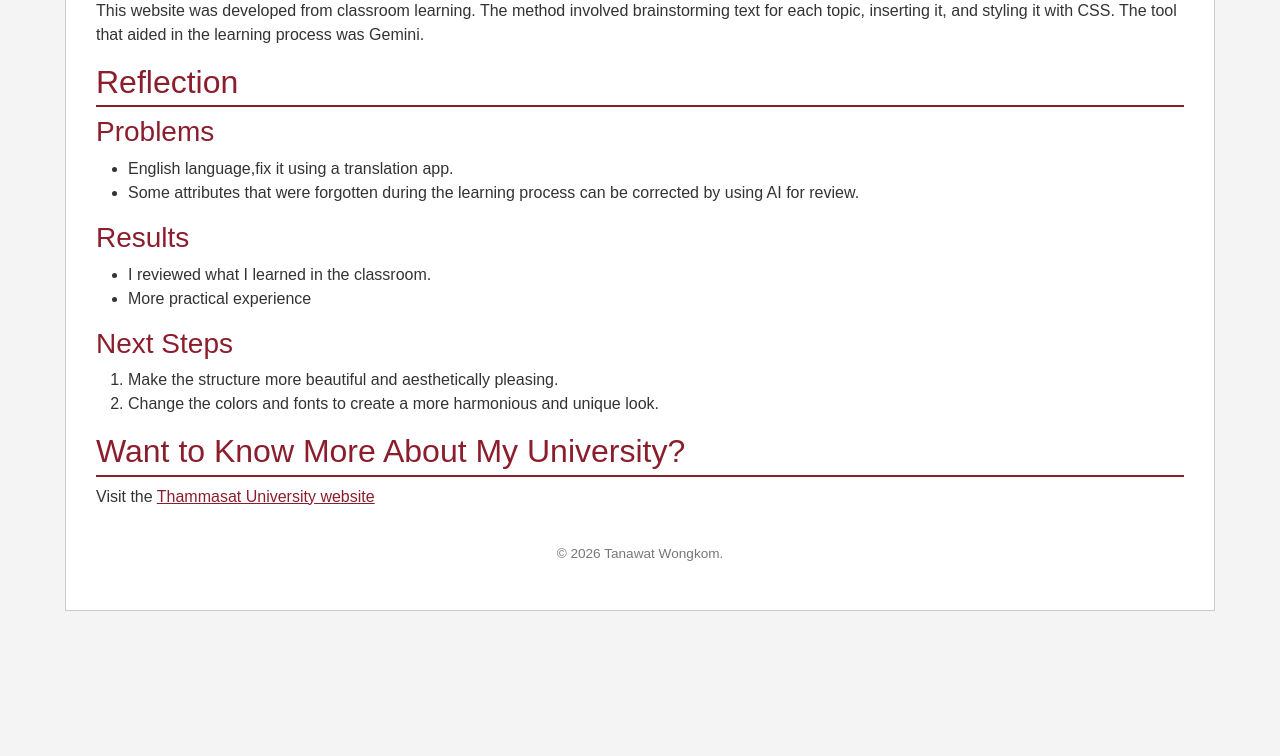
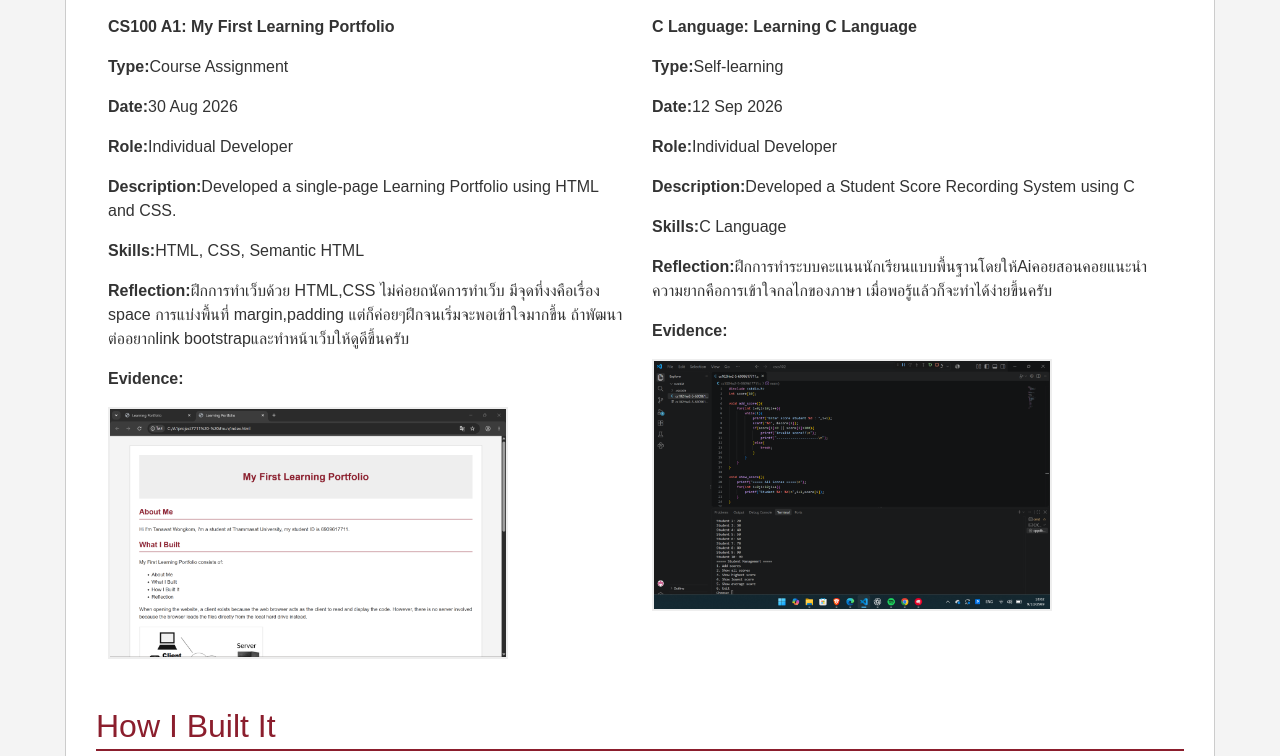
Before and after one commit to tanawatwon-crypto/A2_6909617711, a plain HTML site: page index.html in a window 1280 px wide. Shown: the part 653-1409 px from the top of the page. Before the commit the page ends 1294 px from the top, so only its background shows below. Drawn offline with nearby package versions, Linux system fonts and the light colour scheme.

Commit message:
Add portfolio items and improve website content (#2)

```diff
--- a/index.html
+++ b/index.html
@@ -1,9 +1,11 @@
 <!DOCTYPE html>
-<html lang ="en">
+<html lang="en">
+
 <head>
     <meta charset="UTF-8">
     <meta name="viewport" content="width=device-width, initial-scale=1.0">
-    <link href="https://cdn.jsdelivr.net/npm/bootstrap@5.3.8/dist/css/bootstrap.min.css" rel="stylesheet" integrity="sha384-sRIl4kxILFvY47J16cr9ZwB07vP4J8+LH7qKQnuqkuIAvNWLzeN8tE5YBujZqJLB" crossorigin="anonymous">
+    <link href="https://cdn.jsdelivr.net/npm/bootstrap@5.3.8/dist/css/bootstrap.min.css" rel="stylesheet"
+        integrity="sha384-sRIl4kxILFvY47J16cr9ZwB07vP4J8+LH7qKQnuqkuIAvNWLzeN8tE5YBujZqJLB" crossorigin="anonymous">
     <link rel="stylesheet" href="css/style.css">
     <title>Learning Portfolio</title>
 </head>
@@ -30,15 +32,49 @@
                         Program: CIS
                     </p>
                     <p>
-                        In my free time, I enjoy playing games and watching movies. My favorite foods are Som Tam and noodles.
+                        In my free time, I enjoy playing games and watching movies. My favorite foods are Som Tam and
+                        noodles.
                     </p>
                 </div>
             </div>
         </section>
 
+        <section class="container my-5">
+            <h2 class="mb-4">My Portfolio</h2>
+            <div class="row">
+                <div class="col-md-6">
+                    <p><strong>CS100 A1: My First Learning Portfolio</strong></p>
+                    <p><strong>Type:</strong>Course Assignment</p>
+                    <p><strong>Date:</strong>30 Aug 2026</p>
+                    <p><strong>Role:</strong>Individual Developer</p>
+                    <p><strong>Description:</strong>Developed a single-page Learning Portfolio using HTML and CSS.</p>
+                    <p><strong>Skills:</strong>HTML, CSS, Semantic HTML</p>
+                    <p><strong>Reflection:</strong>ฝึกการทำเว็บด้วย HTML,CSS ไม่ค่อยถนัดการทำเว็บ มีจุดที่งงคือเรื่อง space การแบ่งพื้นที่ margin,padding แต่ก็ค่อยๆฝึกจนเริ่มจะพอเข้าใจมากขึ้น ถ้าพัฒนาต่ออยากlink bootstrapและทำหน้าเว็บให้ดูดีขึ้นครับ</p>
+                    <p><strong>Evidence:</strong></p>
+                    <img src="media/A1.png" alt="A1-My First Portfolio" width="400">
+                </div>
+
+                <div class="col-md-6">
+                    <p><strong>C Language: Learning C Language</strong></p>
+                    <p><strong>Type:</strong>Self-learning</p>
+                    <p><strong>Date:</strong>12 Sep 2026</p>
+                    <p><strong>Role:</strong>Individual Developer</p>
+                    <p><strong>Description:</strong>Developed a Student Score Recording System using C</p>
+                    <p><strong>Skills:</strong>C Language</p>
+                    <p><strong>Reflection:</strong>ฝึกการทำระบบคะแนนนักเรียนแบบพื้นฐานโดยให้Aiคอยสอนคอยแนะนำ ความยากคือการเข้าใจกลไกของภาษา เมื่อพอรู้แล้วก็จะทำได้ง่ายขึ้นครับ</p>
+                    <p><strong>Evidence:</strong></p>
+                    <img src="media/C.png" alt="C-Langauge" width="400">
+                </div>
+            </div>
+
+
+        </section>
+
         <section>
             <h2>How I Built It</h2>
-            <p>This website was developed from classroom learning. The method involved brainstorming text for each topic, inserting it, and styling it with CSS. The tool that aided in the learning process was Gemini.</p>
+            <p>This website was developed from classroom learning. The method involved brainstorming text for each
+                topic, inserting it, and styling it with CSS. The tool that aided in the learning process was Gemini.
+            </p>
         </section>
 
         <section>
@@ -46,7 +82,8 @@
             <h3>Problems</h3>
             <ul>
                 <li>English language,fix it using a translation app.</li>
-                <li>Some attributes that were forgotten during the learning process can be corrected by using AI for review.</li>
+                <li>Some attributes that were forgotten during the learning process can be corrected by using AI for
+                    review.</li>
             </ul>
             <h3>Results</h3>
             <ul>
@@ -64,9 +101,10 @@
             <p>Visit the <a href="https://tu.ac.th/" target="_blank">Thammasat University website</a></p>
 
         </section>
-        </main>
-        <footer>
-            <p>&copy; 2026 Tanawat Wongkom.</p>
-        </footer>
-    </body>
+    </main>
+    <footer>
+        <p>&copy; 2026 Tanawat Wongkom.</p>
+    </footer>
+</body>
+
 </html>
```
Also changed, not shown: media/A1.png (added), media/C.png (added).
